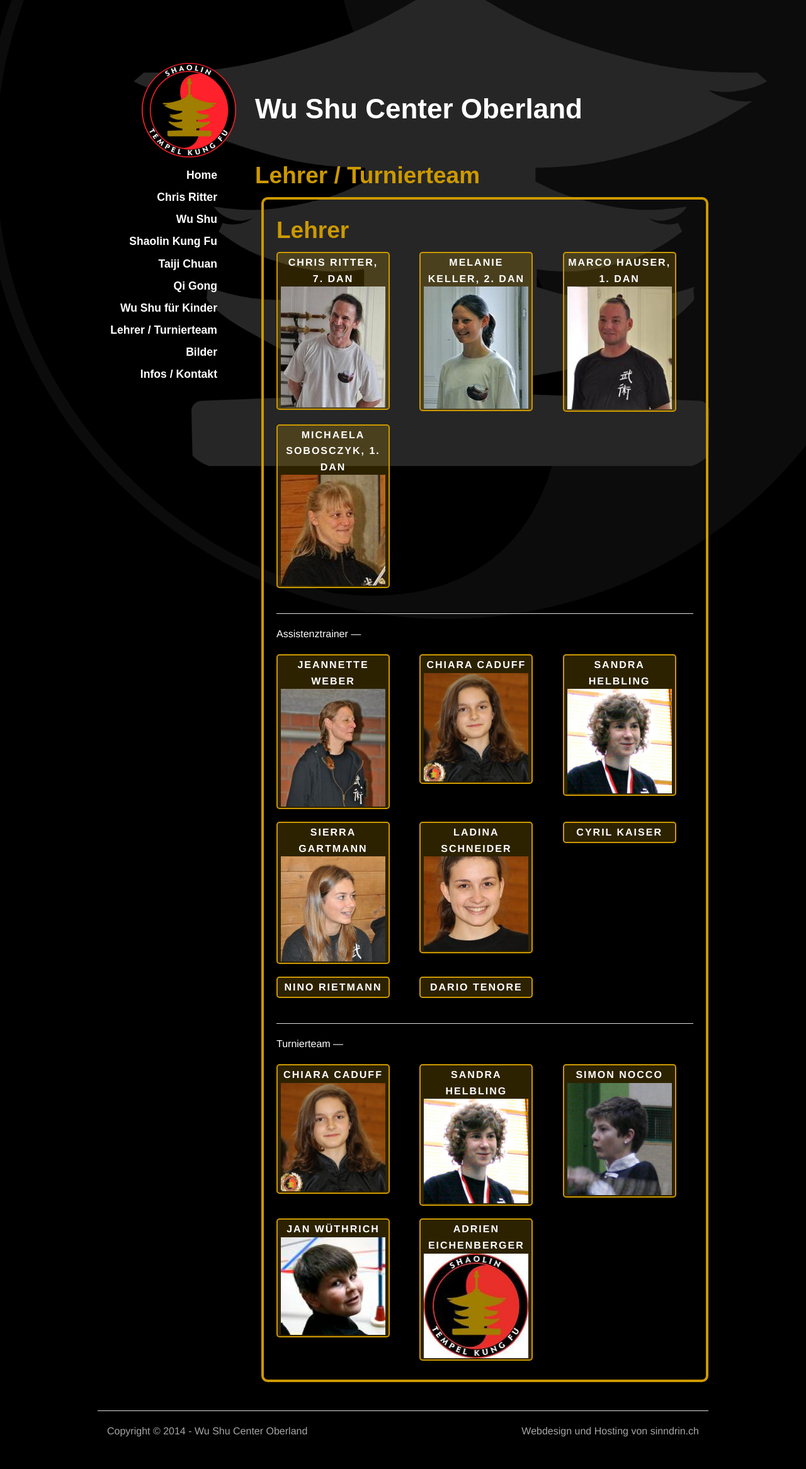
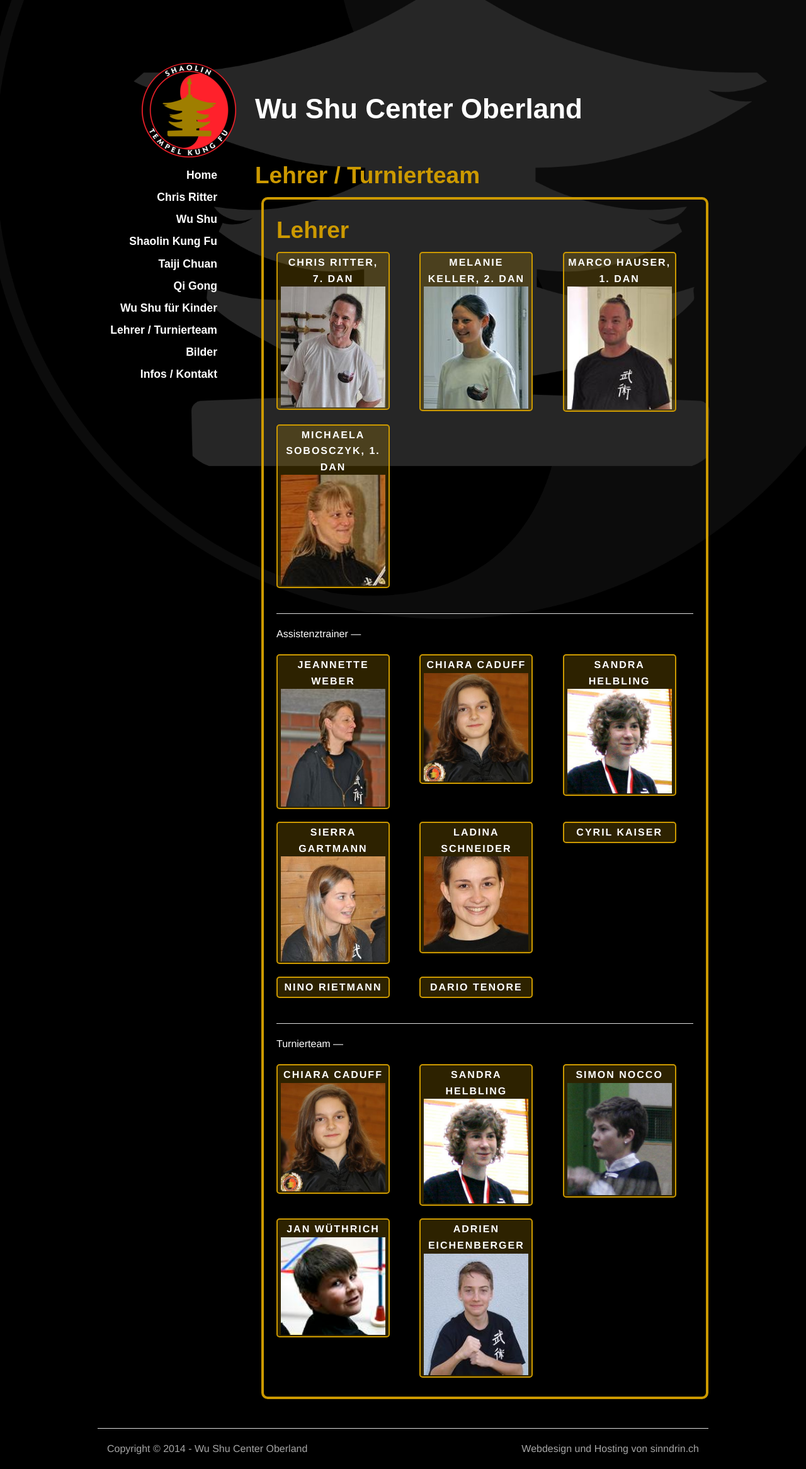
Before and after one commit to wu-shu/wu-shu.github.io, a Jekyll site: the page built from lehrer-turnierteam/index.md, in a window 1280 px wide. Shown: the whole page at 63% size. Built offline with Jekyll 4.4.1, drawn with Linux system fonts in a browser that asks for light colours; some web fonts are replaced; Markdown is read by kramdown in place of the engine named in the settings; comment, search, counter and statistics services are not loaded; before the commit the page ends 2306 px from its top, so only the background shows below that.

Commit message:
Bild Adrien

```diff
--- a/lehrer-turnierteam/index.md
+++ b/lehrer-turnierteam/index.md
@@ -37,5 +37,5 @@
 <li><a href="/sandra-helbling/" class="button-contact-place" title="Sandra Helbling">Sandra Helbling<img src="/images/sandra-helbling.jpg" width="320" height="240" alt="Sandra Helbling"></a></li>
 <li><a href="/simon-nocco/" class="button-contact-place" title="Simon Nocco">Simon Nocco<img src="/images/simon-nocco.jpg" width="320" height="240" alt="Simon Nocco"></a></li>
 <li><a href="/jan-wüthrich/" class="button-contact-place" title="Jan Wüthrich">Jan Wüthrich<img src="/images/jan-wuethrich.jpg" width="320" height="240" alt="Jan Wüthrich"></a></li>
-<li><a href="/adrien-eichenberger/" class="button-contact-place" title="Adrien Eichenberger">Adrien Eichenberger<img src="/images/diverses.jpg" width="320" height="240" alt="Adrien Eichenberger"></a></li>
+<li><a href="/adrien-eichenberger/" class="button-contact-place" title="Adrien Eichenberger">Adrien Eichenberger<img src="/images/adrien-eichenberger.jpg" width="320" height="240" alt="Adrien Eichenberger"></a></li>
 </ul>
```
Also changed, not shown: images/adrien-e.jpg (added), images/adrien-eichenberger.jpg (added).
